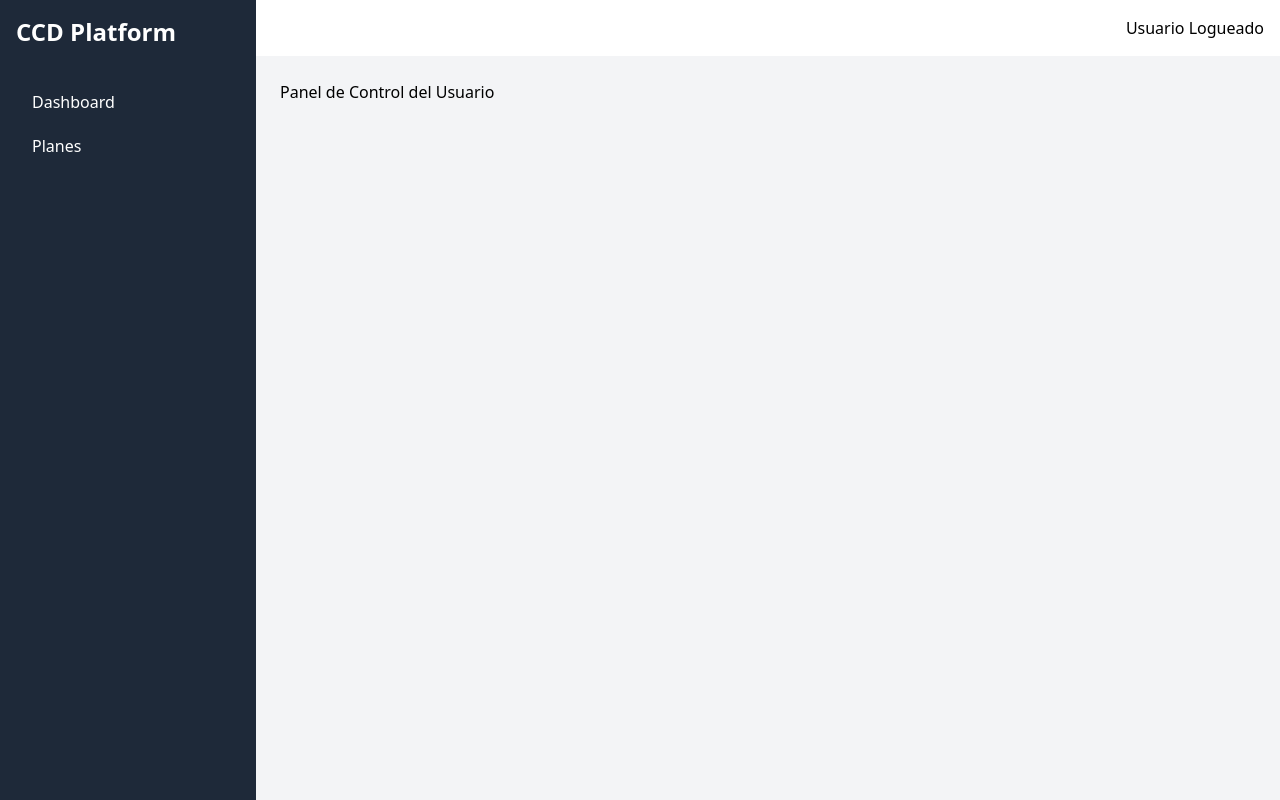
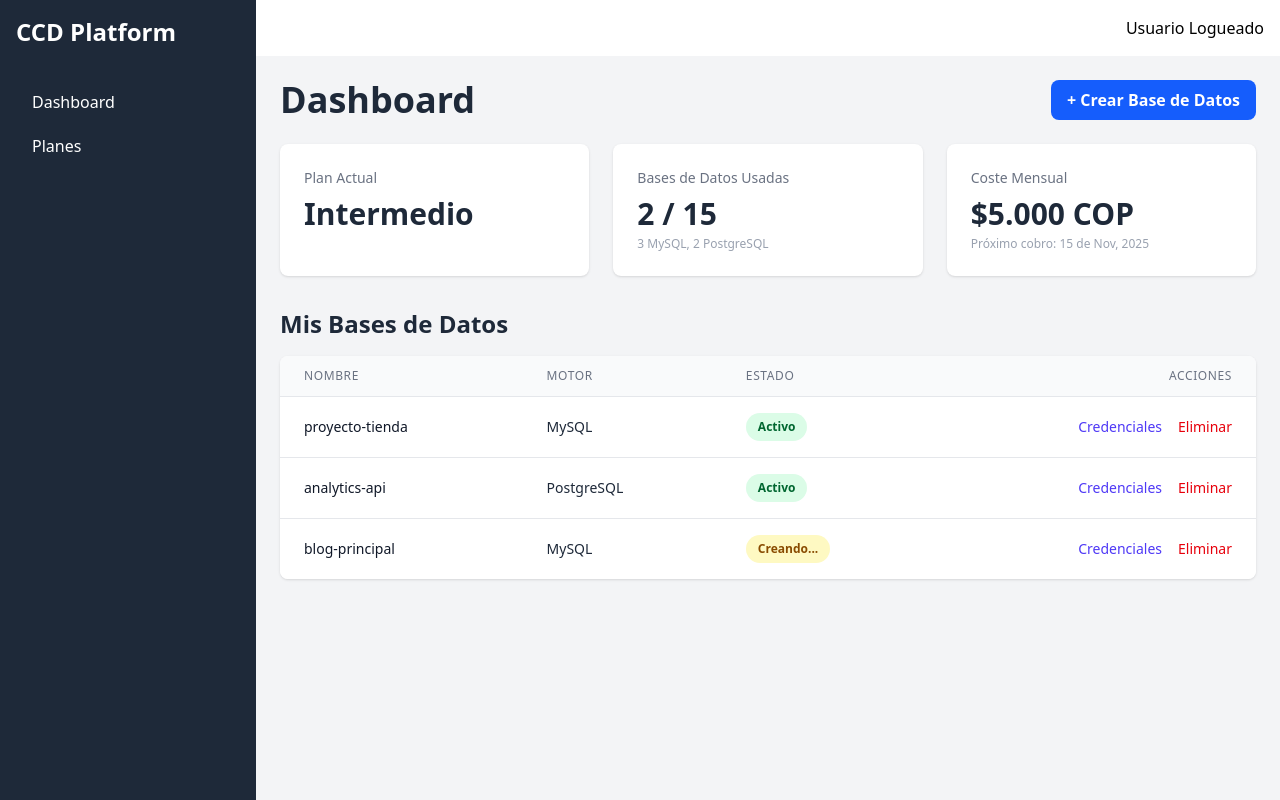
Before and after one commit to andromeda-riwi/CrudCloudDb-Frontend, a Vue app: page /dashboard in a window 1280 px wide. Built offline with nearby package versions, Linux system fonts and the light colour scheme; the HTML template or start-up script is replaced by a standard one.

Commit message:
Feat: Dashboard view was created

```diff
--- a/package.json
+++ b/package.json
@@ -21,6 +21,7 @@
   },
   "dependencies": {
     "@tailwindcss/vite": "^4.1.16",
+    "axios": "^1.13.1",
     "pinia": "^3.0.3",
     "tailwindcss": "^4.1.16",
     "vue": "^3.5.22",
--- /dev/null
+++ b/src/components/StatCard.vue
@@ -0,0 +1,17 @@
+<template>
+  <div class="bg-white p-6 rounded-lg shadow">
+    <h3 class="text-sm font-medium text-gray-500">{{ title }}</h3>
+    <p class="mt-2 text-3xl font-bold text-gray-800">{{ value }}</p>
+    <p v-if="subtitle" class="mt-1 text-xs text-gray-400">
+      {{ subtitle }}
+    </p>
+  </div>
+</template>
+
+<script setup lang="ts">
+defineProps<{
+  title: string;
+  value: string;
+  subtitle?: string; // Hacemos el subtítulo opcional
+}>();
+</script>
--- /dev/null
+++ b/src/services/api.ts
@@ -0,0 +1,10 @@
+import axios from 'axios';
+
+const apiClient = axios.create({
+  baseURL: 'https://service.andromeda.andrescortes.dev/api',
+  headers: {
+    'Content-Type': 'application/json'
+  }
+});
+
+export default apiClient;
--- a/src/views/DashboardView.vue
+++ b/src/views/DashboardView.vue
@@ -1,9 +1,94 @@
 <template>
-  <div>
-    <h1>Panel de Control del Usuario</h1>
+  <div class="container mx-auto">
+    <div class="flex justify-between items-center mb-6">
+      <h1 class="text-4xl font-bold text-gray-800">Dashboard</h1>
+      <button class="bg-blue-600 text-white font-bold py-2 px-4 rounded-lg hover:bg-blue-700 transition-colors">
+        + Crear Base de Datos
+      </button>
+    </div>
+
+    <div class="grid grid-cols-1 md:grid-cols-3 gap-6 mb-8">
+      <StatCard
+        v-for="stat in summaryStats"
+        :key="stat.title"
+        :title="stat.title"
+        :value="stat.value"
+        :subtitle="stat.subtitle"
+      />
+    </div>
+
+    <h2 class="text-2xl font-bold text-gray-800 mb-4">Mis Bases de Datos</h2>
+
+    <div v-if="databases.length === 0" class="bg-white p-12 rounded-lg shadow text-center">
+      <h3 class="text-xl font-medium text-gray-700">Aún no tienes bases de datos</h3>
+      <p class="mt-2 text-gray-500">¡Crea tu primera base de datos para empezar a gestionar tus proyectos!</p>
+      <button class="mt-6 bg-blue-600 text-white font-bold py-3 px-6 rounded-lg hover:bg-blue-700 transition-colors">
+        Crear mi primera base de datos
+      </button>
+    </div>
+    <div v-else class="bg-white rounded-lg shadow overflow-hidden">
+      <table class="min-w-full divide-y divide-gray-200">
+        <thead class="bg-gray-50">
+        <tr>
+          <th class="px-6 py-3 text-left text-xs font-medium text-gray-500 uppercase tracking-wider">Nombre</th>
+          <th class="px-6 py-3 text-left text-xs font-medium text-gray-500 uppercase tracking-wider">Motor</th>
+          <th class="px-6 py-3 text-left text-xs font-medium text-gray-500 uppercase tracking-wider">Estado</th>
+          <th class="px-6 py-3 text-right text-xs font-medium text-gray-500 uppercase tracking-wider">Acciones</th>
+        </tr>
+        </thead>
+        <tbody class="bg-white divide-y divide-gray-200">
+        <tr v-for="db in databases" :key="db.id">
+          <td class="px-6 py-4 whitespace-nowrap">
+            <div class="text-sm font-medium text-gray-900">{{ db.name }}</div>
+          </td>
+          <td class="px-6 py-4 whitespace-nowrap">
+            <div class="text-sm text-gray-800">{{ db.engine }}</div>
+          </td>
+          <td class="px-6 py-4 whitespace-nowrap">
+              <span class="px-3 py-1 inline-flex text-xs leading-5 font-semibold rounded-full" :class="db.status === 'Activo' ? 'bg-green-100 text-green-800' : 'bg-yellow-100 text-yellow-800'">
+                {{ db.status }}
+              </span>
+          </td>
+          <td class="px-6 py-4 whitespace-nowrap text-right text-sm font-medium">
+            <a href="#" class="text-indigo-600 hover:text-indigo-900 mr-4">Credenciales</a>
+            <a href="#" class="text-red-600 hover:text-red-900">Eliminar</a>
+          </td>
+        </tr>
+        </tbody>
+      </table>
+    </div>
   </div>
 </template>
 
 <script setup lang="ts">
-// Lógica para cargar datos del dashboard
+import { ref } from 'vue';
+import StatCard from '@/components/StatCard.vue';
+
+// --- DATOS DE PRUEBA (MOCK DATA) ---
+// En el futuro, estos datos vendrán de tu API
+
+const summaryStats = ref([
+  {
+    title: 'Plan Actual',
+    value: 'Intermedio',
+  },
+  {
+    title: 'Bases de Datos Usadas',
+    value: '2 / 15', // 5 por motor * 3 motores de ejemplo
+    subtitle: '3 MySQL, 2 PostgreSQL'
+  },
+  {
+    title: 'Coste Mensual',
+    value: '$5.000 COP',
+    subtitle: 'Próximo cobro: 15 de Nov, 2025' // <-- ¡Tu sugerencia implementada!
+  }
+]);
+
+// Para probar el estado con datos, llena este array.
+// Para probar el estado vacío, déjalo como: ref([])
+const databases = ref([
+  { id: 1, name: 'proyecto-tienda', engine: 'MySQL', status: 'Activo' },
+  { id: 2, name: 'analytics-api', engine: 'PostgreSQL', status: 'Activo' },
+  { id: 3, name: 'blog-principal', engine: 'MySQL', status: 'Creando...' },
+]);
 </script>
--- a/src/views/LoginView.vue
+++ b/src/views/LoginView.vue
@@ -12,15 +12,15 @@
 
     <form @submit.prevent="handleLogin" class="space-y-6">
       <div>
-        <label for="email" class="block text-sm font-medium text-gray-700">
-          Correo Electrónico
+        <label for="identifier" class="block text-sm font-medium text-gray-700">
+          Correo Electrónico o Nombre de Usuario
         </label>
         <input
-          id="email"
-          v-model="email"
-          type="email"
+          id="identifier"
+          v-model="identifier"
+          type="text"
           required
-          placeholder="tu@correo.com"
+          placeholder="tu@correo.com o tu usuario"
           class="w-full px-3 py-2 mt-1 text-gray-800 border border-gray-300 rounded-md shadow-sm focus:ring-blue-500 focus:border-blue-500"
         />
       </div>
@@ -58,37 +58,43 @@
 
 <script setup lang="ts">
 import { ref } from 'vue';
-import { RouterLink } from 'vue-router';
+import { RouterLink, useRouter } from 'vue-router';
+import apiClient from '@/services/api';
 
-// Variables reactivas para los campos del formulario
-const email = ref('');
+const router = useRouter();
+
+// Usamos 'identifier' para capturar el email o el username
+const identifier = ref('');
 const password = ref('');
 
 const handleLogin = async () => {
-  // 1. Verificamos los datos capturados
-  console.log('Intentando iniciar sesión con:', {
-    email: email.value,
-    password: password.value,
-  });
+  let payload = {};
 
-  // 2. Preparamos el payload para la API
-  const payload = {
-    email: email.value,
-    password: password.value,
-  };
+  // Detectamos si el usuario ingresó un email o un username
+  if (identifier.value.includes('@')) {
+    payload = {
+      email: identifier.value,
+      password: password.value,
+    };
+  } else {
+    payload = {
+      userName: identifier.value,
+      password: password.value,
+    };
+  }
 
-  // 3. TODO: Llamar al endpoint de la API con Axios para autenticar
-  //    y, si es exitoso, guardar el token JWT y redirigir al dashboard.
-  //
-  //    Ejemplo:
-  //    try {
-  //      const response = await axios.post('/api/Auth/login', payload);
-  //      const token = response.data.token;
-  //      // Guardar token en Pinia/localStorage
-  //      // router.push('/dashboard');
-  //    } catch (error) {
-  //      console.error('Error de autenticación:', error);
-  //      // Mostrar mensaje de error (ej. "Credenciales incorrectas")
-  //    }
+  try {
+    const response = await apiClient.post('/Auth/login', payload);
+    console.log('Login exitoso:', response.data);
+
+    // TODO: Guardar el token JWT que devuelva el backend
+    // const token = response.data.token;
+    // localStorage.setItem('authToken', token);
+
+    router.push('/dashboard');
+  } catch (error) {
+    console.error('Error de autenticación:', error);
+    alert('Credenciales incorrectas. Por favor, intenta de nuevo.');
+  }
 };
 </script>
--- a/src/views/RegisterView.vue
+++ b/src/views/RegisterView.vue
@@ -31,6 +31,19 @@
         <input
           id="lastName"
           v-model="lastName"
+          type="text"
+          required
+          placeholder=""
+          class="w-full px-3 py-2 mt-1 text-gray-800 border border-gray-300 rounded-md shadow-sm focus:ring-blue-500 focus:border-blue-500"
+        />
+      </div>
+      <div>
+        <label for="userName" class="block text-sm font-medium text-gray-700">
+          Nombre de usuario
+        </label>
+        <input
+          id="userName"
+          v-model="userName"
           type="text"
           required
           placeholder=""
@@ -103,13 +116,17 @@
 </template>
 
 <script setup lang="ts">
-import { ref, computed } from 'vue'; // <-- Importa 'computed'
-import { RouterLink } from 'vue-router';
+import { ref, computed } from 'vue';
+import { RouterLink, useRouter } from 'vue-router'; // 1. Importa useRouter
+import apiClient from '@/services/api'; // 2. Importa nuestro cliente API
+
+const router = useRouter(); // 3. Obtén la instancia del router
 
 // Variables reactivas para los campos del formulario
 
 const name = ref('');
 const lastName = ref('');
+const userName = ref('');
 const email = ref('');
 const password = ref('');
 const passwordConfirm = ref(''); // <-- Nueva variable para confirmar contraseña
@@ -170,26 +187,28 @@ const strengthTextClasses = computed(() => {
 // --- Fin de la lógica del medidor ---
 
 const handleRegister = async () => {
-  // Primero, validamos que las contraseñas coincidan antes de enviar
   if (password.value !== passwordConfirm.value) {
     alert('Las contraseñas no coinciden. Por favor, verifica.');
     return; // Detiene la ejecución si no coinciden
   }
 
-  console.log('Datos del formulario:', {
-    name: name.value,
-    lastName: lastName.value,
-    email: email.value,
-    password: password.value,
-  });
-
   const payload = {
     name: name.value,
     lastName: lastName.value,
+    userName: userName.value,
     email: email.value,
     password: password.value,
   };
 
-  // TODO: Llamar al endpoint de la API con Axios
+  // 4. Implementamos la llamada a la API
+  try {
+    const response = await apiClient.post('/Auth/register', payload);
+    console.log('Registro exitoso:', response.data);
+    alert('¡Cuenta creada exitosamente! Ahora serás redirigido para iniciar sesión.');
+    router.push('/login');
+  } catch (error) {
+    console.error('Error en el registro:', error);
+    alert('Ocurrió un error al crear la cuenta. Es posible que el correo o el nombre de usuario ya existan.');
+  }
 };
 </script>
```
Also changed, not shown: 1 other file (tests, documents, lock files or other folders).
